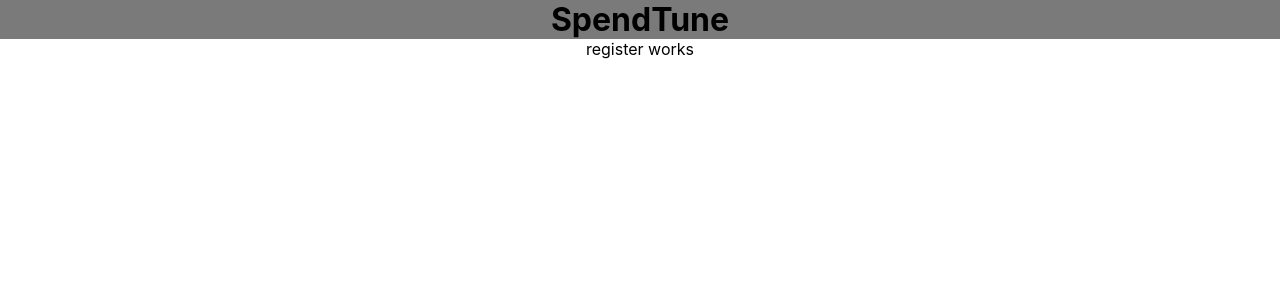
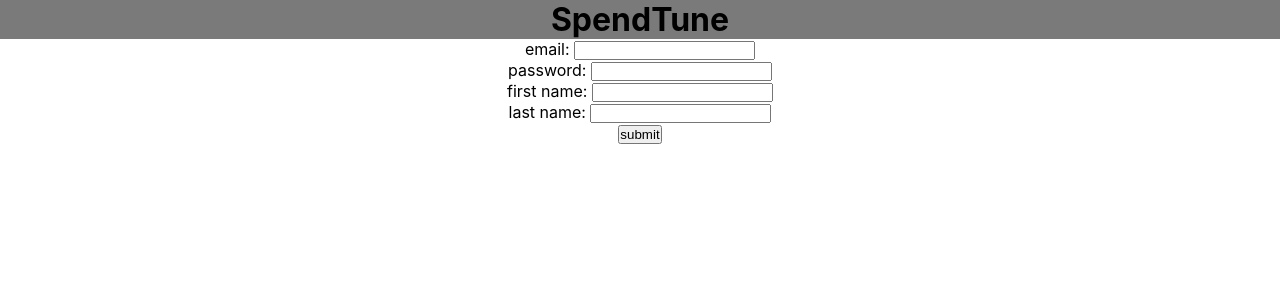
Before and after one commit to khomch/SpendTune-Solo-Project, a React (Create React App) app in the folder client/spendtune/: page /register in a window 1280 px wide. Shown: the top 300 px of the page. Built offline with nearby package versions, Linux system fonts and the light colour scheme.

Commit message:
F: added register

```diff
--- a/client/spendtune/src/App.js
+++ b/client/spendtune/src/App.js
@@ -1,5 +1,5 @@
 import './App.css';
-import React, { useState, useEffect } from 'react';
+import React, { useState } from 'react';
 import { BrowserRouter as Router } from 'react-router-dom';
 
 import Navbar from './components/navbar'
--- a/client/spendtune/src/apiService.jsx
+++ b/client/spendtune/src/apiService.jsx
@@ -1,3 +1,4 @@
+import Register from "./components/register";
 
 const baseUrl = 'http://localhost:3001';
 
@@ -17,4 +18,20 @@ async function logUser({ email, password }) {
   }
 }
 
-export { logUser }
+async function register(user) {
+  try {
+    const userData = await fetch(baseUrl + '/register', {
+      method: 'POST',
+      headers: {
+        "Content-Type": "application/json"
+      },
+      body: JSON.stringify(user)
+    })
+    const registeredUser = await userData.json();
+    return registeredUser;
+  } catch (error) {
+    console.log('We have a problem:' + error)
+  }
+}
+
+export { logUser, register }
--- a/client/spendtune/src/components/home.jsx
+++ b/client/spendtune/src/components/home.jsx
@@ -1,11 +1,18 @@
+import { useState } from 'react';
 
 function Home(props) {
+
+  const [linkedAccounts, setLinkedAccounts] = useState({})
 
   const user = {}
 
   if (props.logged) {
     user.firstName = props.logged.firstName
     user.lastName = props.logged.lastName
+  }
+
+  async function handleClick(event) {
+    console.log('lets sync some shit')
   }
 
   return (
@@ -16,6 +23,10 @@ function Home(props) {
         user.firstName + ' ' + user.lastName :
         'stranger' }
       </p>
+      { Object.keys(linkedAccounts).length === 0 &&
+      <p>No bank accounts synced</p>
+      }
+      <button onClick={handleClick}>Sync your bank account</button>
     </div>
   )
 }
--- a/client/spendtune/src/components/login.jsx
+++ b/client/spendtune/src/components/login.jsx
@@ -5,21 +5,22 @@ import { logUser } from '../apiService'
 
 function Login(props) {
 
+  const navigate = useNavigate();
+
   const [email, setEmail] = useState('');
   const [password, setPassword] = useState('');
 
-  const navigate = useNavigate();
 
   async function handleSubmit(event) {
     event.preventDefault();
     const login = { email, password };
     const user = await logUser(login);
+    setEmail('');
+    setPassword('');
     if (!user.error) {
       props.setLogged(user);
       navigate('/home');
     }
-    setEmail('');
-    setPassword('');
   }
 
   function handleEmail(event) {
--- a/client/spendtune/src/components/register.jsx
+++ b/client/spendtune/src/components/register.jsx
@@ -1,9 +1,71 @@
-import React from 'react';
+import React, { useState } from 'react';
+import { useNavigate } from 'react-router-dom';
+
+import { register } from '../apiService';
+
 
 function Register(props) {
+
+  const navigate = useNavigate();
+
+  const [email, setEmail] = useState('');
+  const [password, setPassword] = useState('');
+  const [firstName, setFirstName] = useState('');
+  const [lastName, setLastName] = useState('');
+
+  async function handleSubmit(event) {
+    event.preventDefault();
+    const user = { email, password, firstName, lastName};
+    const registeredUser = await register(user);
+    setEmail('');
+    setPassword('');
+    setFirstName('');
+    setLastName('');
+    if ( !registeredUser.error ) {
+        props.setLogged(user);
+        navigate('/home');
+    }
+  }
+
+  function handleEmail(event) {
+    setEmail(event.target.value);
+  }
+  function handlePassword(event) {
+    setPassword(event.target.value);
+  }
+  function handleFirstName(event) {
+    setFirstName(event.target.value);
+  }
+  function handleLastName(event) {
+    setLastName(event.target.value);
+  }
+
+
   return (
     <div className="register">
-      <p>register works</p>
+      <form onSubmit={handleSubmit}>
+        <ul>
+          <li>
+            <label htmlFor="email">email: </label>
+            <input type="email" name='email' value={email} onChange={handleEmail} />
+          </li>
+          <li>
+            <label htmlFor="password">password: </label>
+            <input type="password" name='password' value={password} onChange={handlePassword} />
+          </li>
+          <li>
+            <label htmlFor="firstName">first name: </label>
+            <input type="text" name='firstName' value={firstName} onChange={handleFirstName} />
+          </li>
+          <li>
+            <label htmlFor="lastName">last name: </label>
+            <input type="text" name='lastName' value={lastName} onChange={handleLastName} />
+          </li>
+          <li>
+            <button type="submit">submit</button>
+          </li>
+        </ul>
+      </form>
     </div>
   )
 }
```
